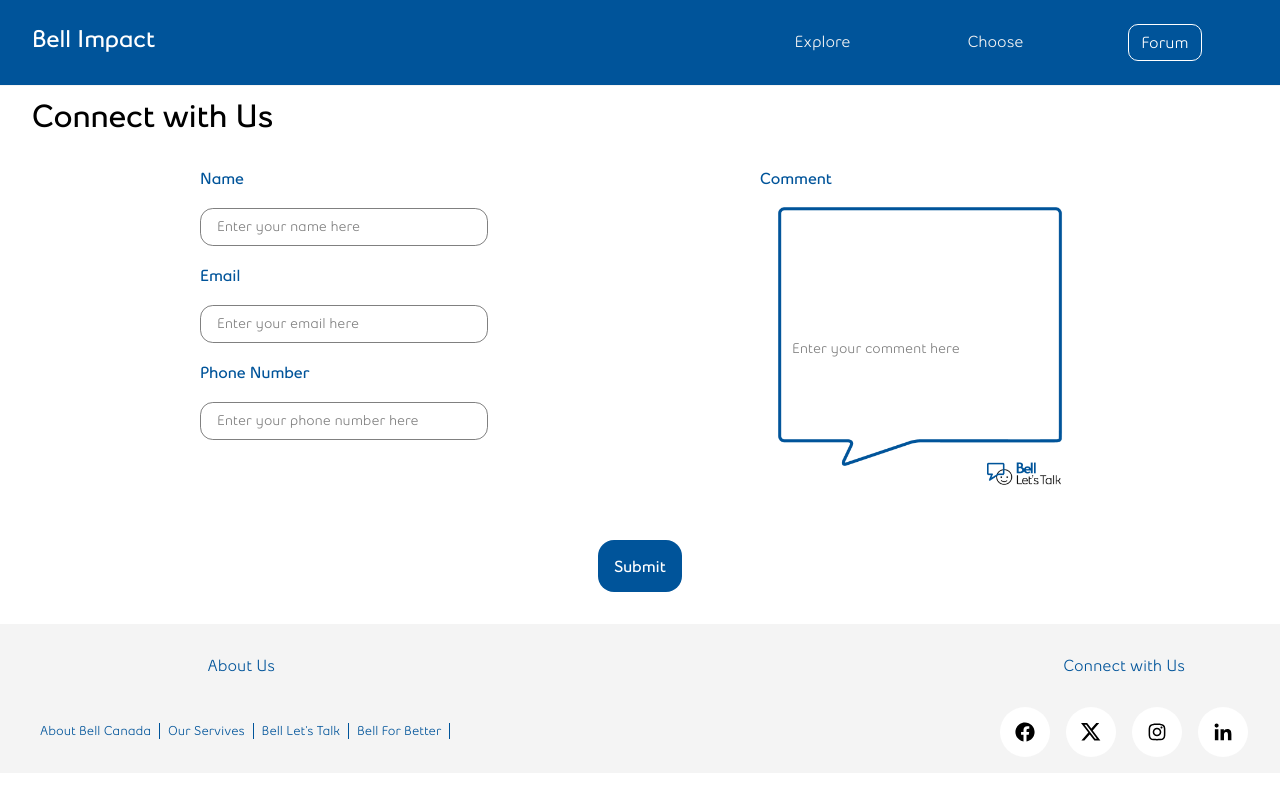
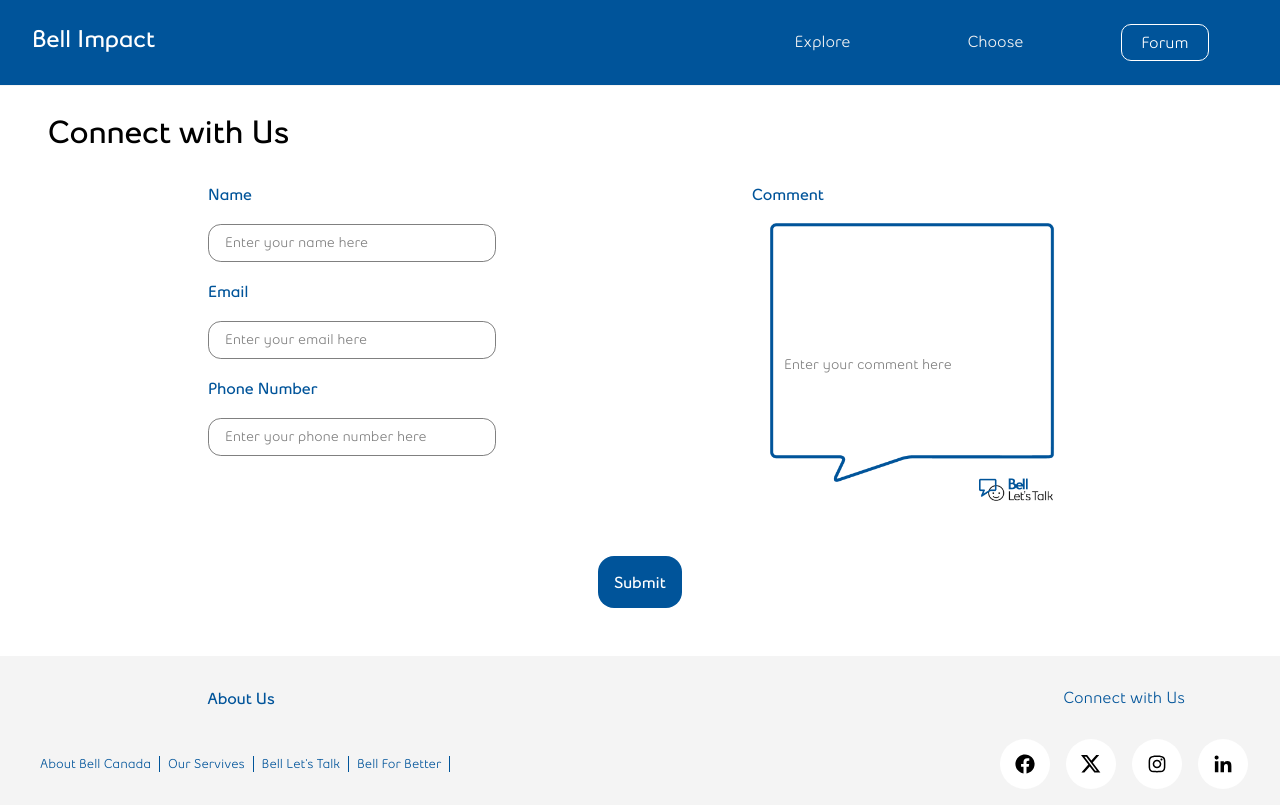
Before and after one commit to Krutika77/bell-frontend, a React (Vite) app: page /forum in a window 1280 px wide. Built offline with nearby package versions, Linux system fonts and the light colour scheme.

Commit message:
final commit

```diff
--- a/src/components/ConnectForm/ConnectForm.scss
+++ b/src/components/ConnectForm/ConnectForm.scss
@@ -3,7 +3,7 @@
 @use "../../styles/typography" as *;
 
 .form {
-  padding: 2rem;
+  padding: 3rem;
   width: 100%;
 
   &__title {
--- a/src/components/Footer/Footer.scss
+++ b/src/components/Footer/Footer.scss
@@ -19,6 +19,7 @@
     );
 
     &-title {
+      font-weight: 800;
       padding: 1rem;
     }
 
--- a/src/components/Header/Header.scss
+++ b/src/components/Header/Header.scss
@@ -38,7 +38,7 @@
   &__link {
     cursor: pointer;
     color: inherit;
-    padding: 0.5rem 0.8rem;
+    padding: 0.5rem 1.2rem;
     text-decoration: none;
 
     &:hover {
```
